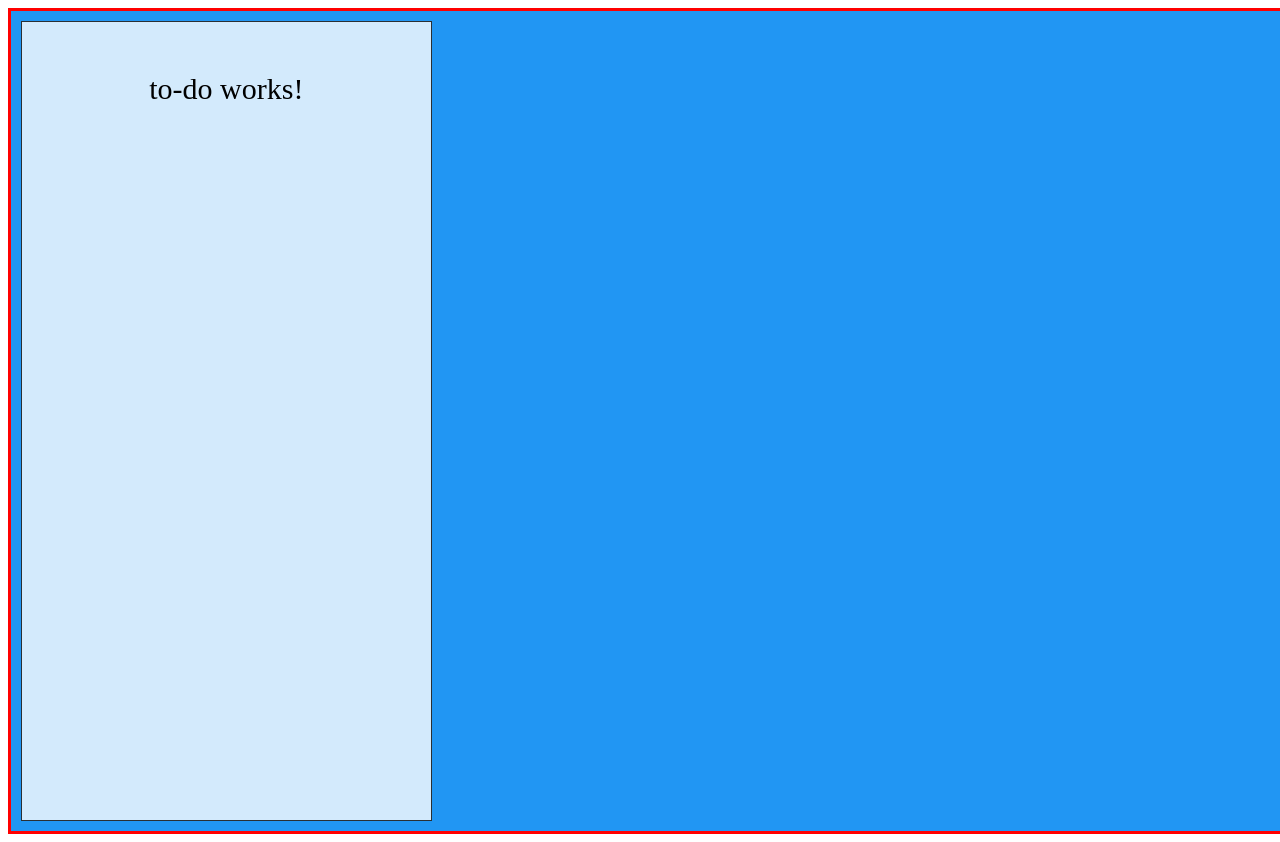
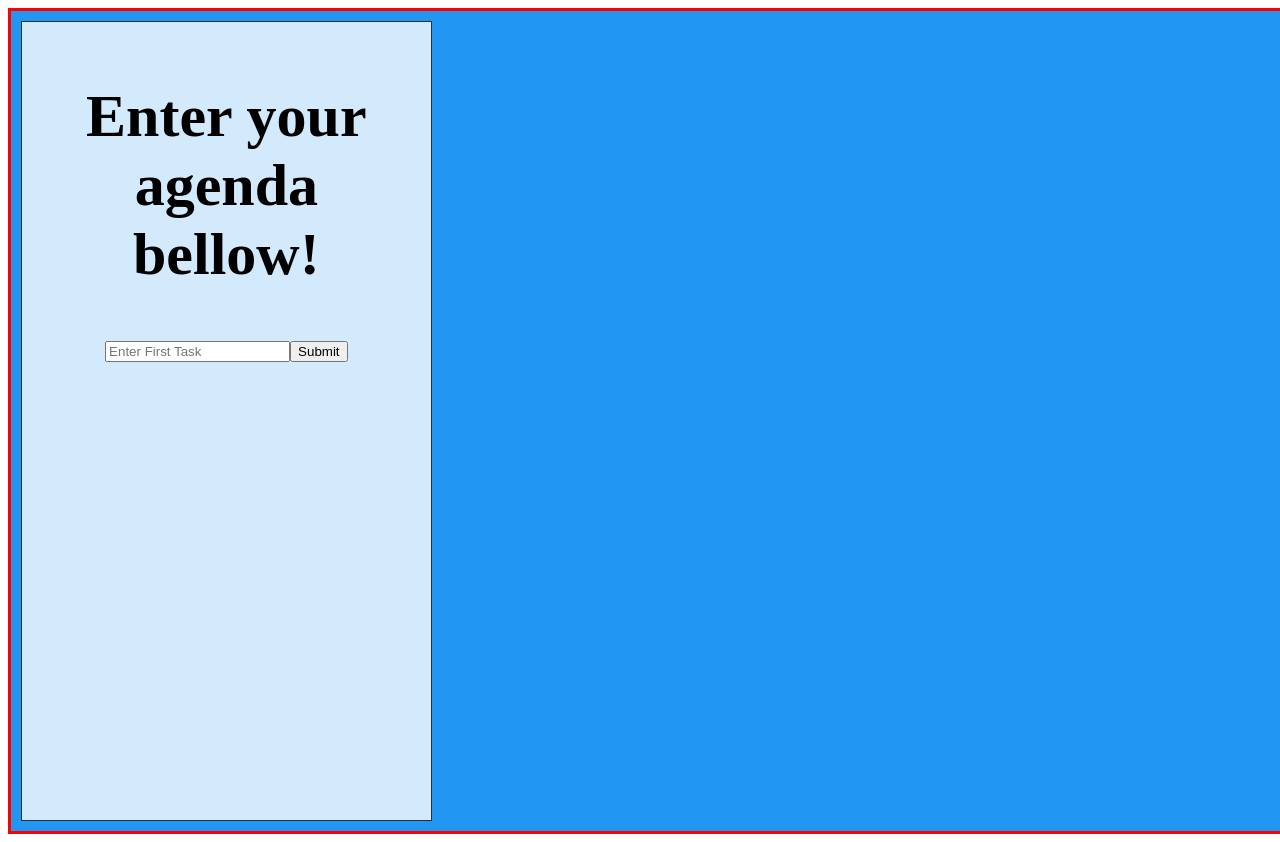
Before and after one commit to marco19972015/ToDoProjectV3, an Angular app: page / in a window 1280 px wide. Built offline with nearby package versions, Linux system fonts and the light colour scheme.

Commit message:
Added two way binding between the to-do component and its template

```diff
--- a/src/app/app.module.ts
+++ b/src/app/app.module.ts
@@ -1,5 +1,6 @@
 import { NgModule } from '@angular/core';
 import { BrowserModule } from '@angular/platform-browser';
+import { FormsModule } from '@angular/forms';
 
 import { AppComponent } from './app.component';
 import { ContainerComponent } from './container/container.component';
@@ -12,7 +13,8 @@ import { ToDoComponent } from './container/to-do/to-do.component';
     ToDoComponent
   ],
   imports: [
-    BrowserModule
+    BrowserModule,
+    FormsModule
   ],
   providers: [],
   bootstrap: [AppComponent]
--- a/src/app/container/to-do/to-do.component.html
+++ b/src/app/container/to-do/to-do.component.html
@@ -1 +1,16 @@
-<p>to-do works!</p>
+<main>
+    <h1>Enter your agenda bellow!</h1>
+
+    <section>
+        <!-- 1. Have a text box so user can write something -->
+        <input type="text" placeholder="Enter First Task" [(ngModel)]="userInput">
+        <!-- 2. have a button -->
+        <button (click)="showTask()">Submit</button>
+    </section>
+
+
+    <section>
+
+
+    </section>
+</main>
--- a/src/app/container/to-do/to-do.component.ts
+++ b/src/app/container/to-do/to-do.component.ts
@@ -7,4 +7,10 @@ import { Component } from '@angular/core';
 })
 export class ToDoComponent {
 
+  userInput: string = ''
+
+  showTask(){
+    console.log(this.userInput);
+  }
+
 }
```
